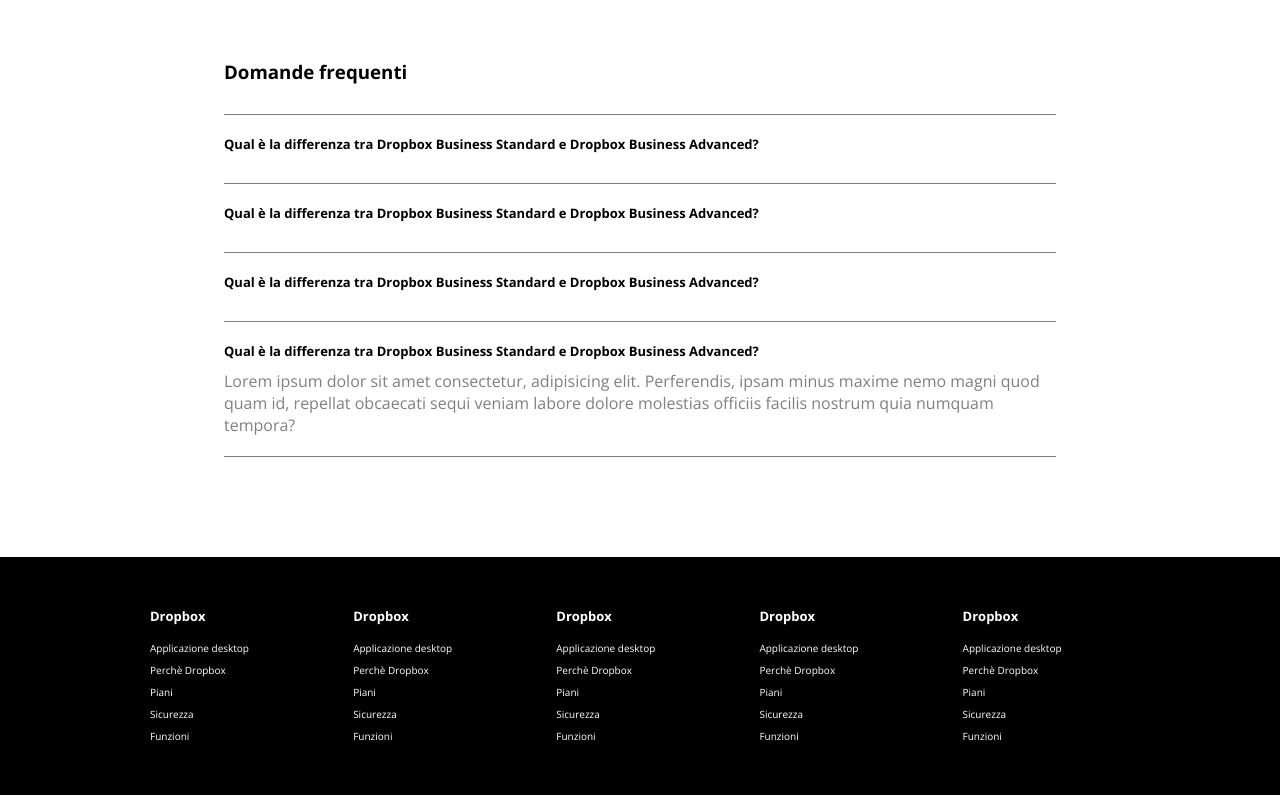
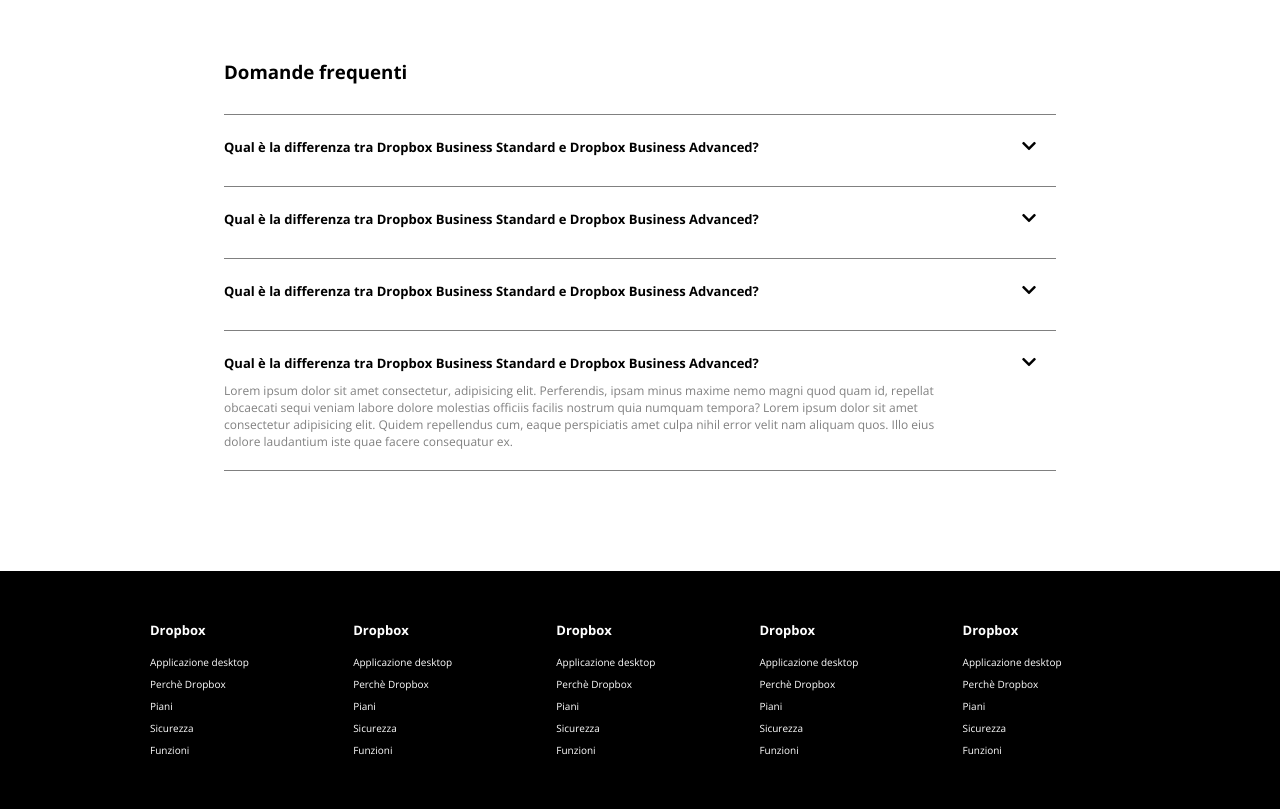
Before and after one commit to LarisaGimbu/htmlcss-dropbox, a plain HTML site: page index.html in a window 1280 px wide. Shown: the part 4400-5209 px from the top of the page. Drawn offline with nearby package versions, Linux system fonts and the light colour scheme.

Commit message:
top-footer

```diff
--- a/css/style.css
+++ b/css/style.css
@@ -467,10 +467,17 @@
 
 .question-row h4{
   padding-bottom: 10px;
+  display: inline-block;
 }
 
 .question-row p{
   color: grey;
+  font-size: 12px;
+  width: 90%;
+}
+
+.question-row .float-right{
+  margin-right: 20px;
 }
 
 .bottom-footer{
--- a/index.html
+++ b/index.html
@@ -312,20 +312,34 @@
 
   <!-- FOOTER  -->
   <footer>
+    <!-- top footer  -->
     <div class="container top-footer">
       <h3>Domande frequenti</h3>
       <div class="question-row">
         <h4>Qual è la differenza tra Dropbox Business Standard e Dropbox Business Advanced?</h4>
+        <div class="float-right">
+          <i class="fas fa-chevron-down"></i>
+        </div>
       </div>
       <div class="question-row">
         <h4>Qual è la differenza tra Dropbox Business Standard e Dropbox Business Advanced?</h4>
+        <div class="float-right">
+          <i class="fas fa-chevron-down"></i>
+        </div>
       </div>
       <div class="question-row">
         <h4>Qual è la differenza tra Dropbox Business Standard e Dropbox Business Advanced?</h4>
+        <div class="float-right">
+          <i class="fas fa-chevron-down"></i>
+        </div>
       </div>
+
       <div class="question-row">
         <h4>Qual è la differenza tra Dropbox Business Standard e Dropbox Business Advanced?</h4>
-        <p>Lorem ipsum dolor sit amet consectetur, adipisicing elit. Perferendis, ipsam minus maxime nemo magni quod quam id, repellat obcaecati sequi veniam labore dolore molestias officiis facilis nostrum quia numquam tempora?</p>
+        <div class="float-right">
+          <i class="fas fa-chevron-down"></i>
+        </div>
+        <p>Lorem ipsum dolor sit amet consectetur, adipisicing elit. Perferendis, ipsam minus maxime nemo magni quod quam id, repellat obcaecati sequi veniam labore dolore molestias officiis facilis nostrum quia numquam tempora? Lorem ipsum dolor sit amet consectetur adipisicing elit. Quidem repellendus cum, eaque perspiciatis amet culpa nihil error velit nam aliquam quos. Illo eius dolore laudantium iste quae facere consequatur ex.</p>
       </div>
     </div>
 
```
